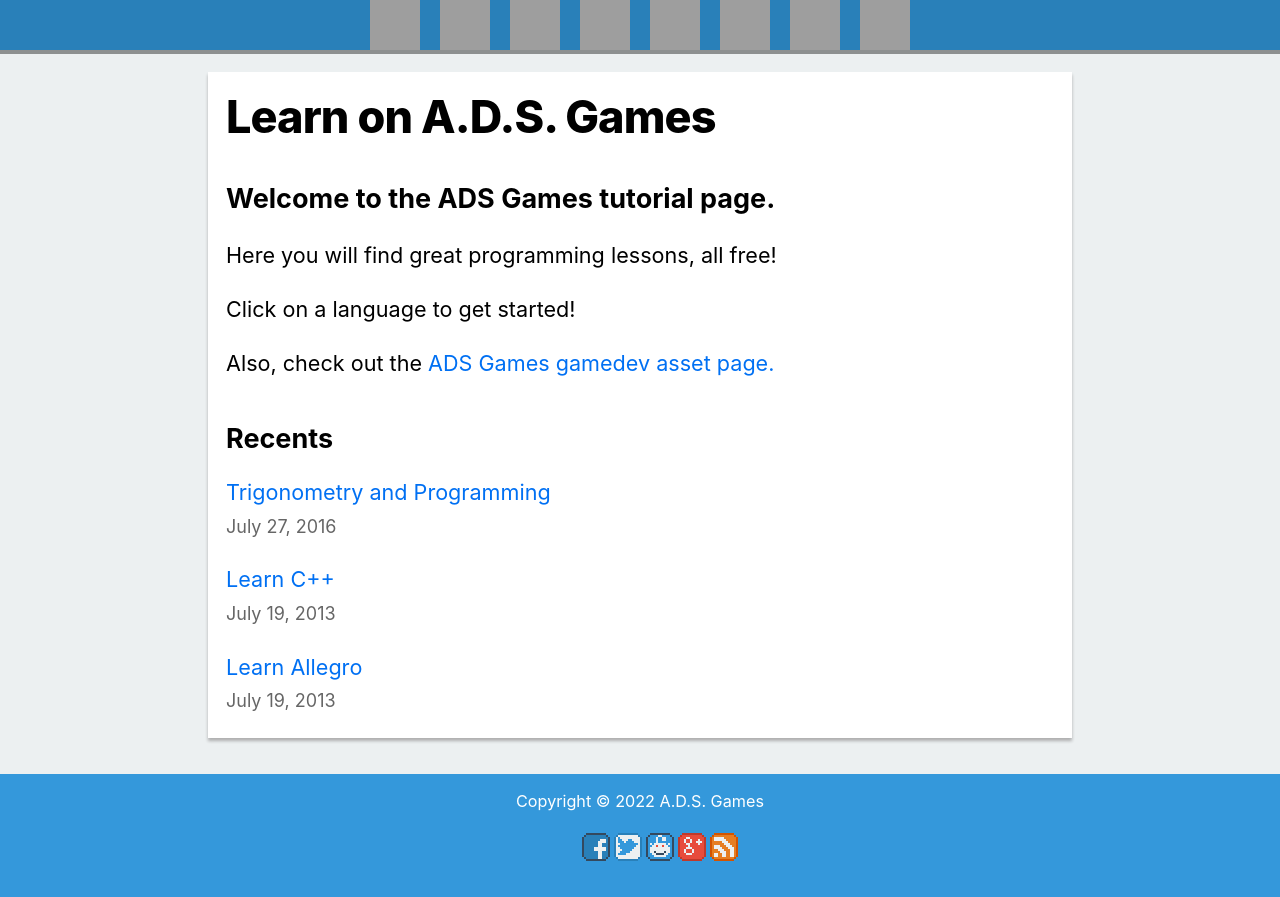
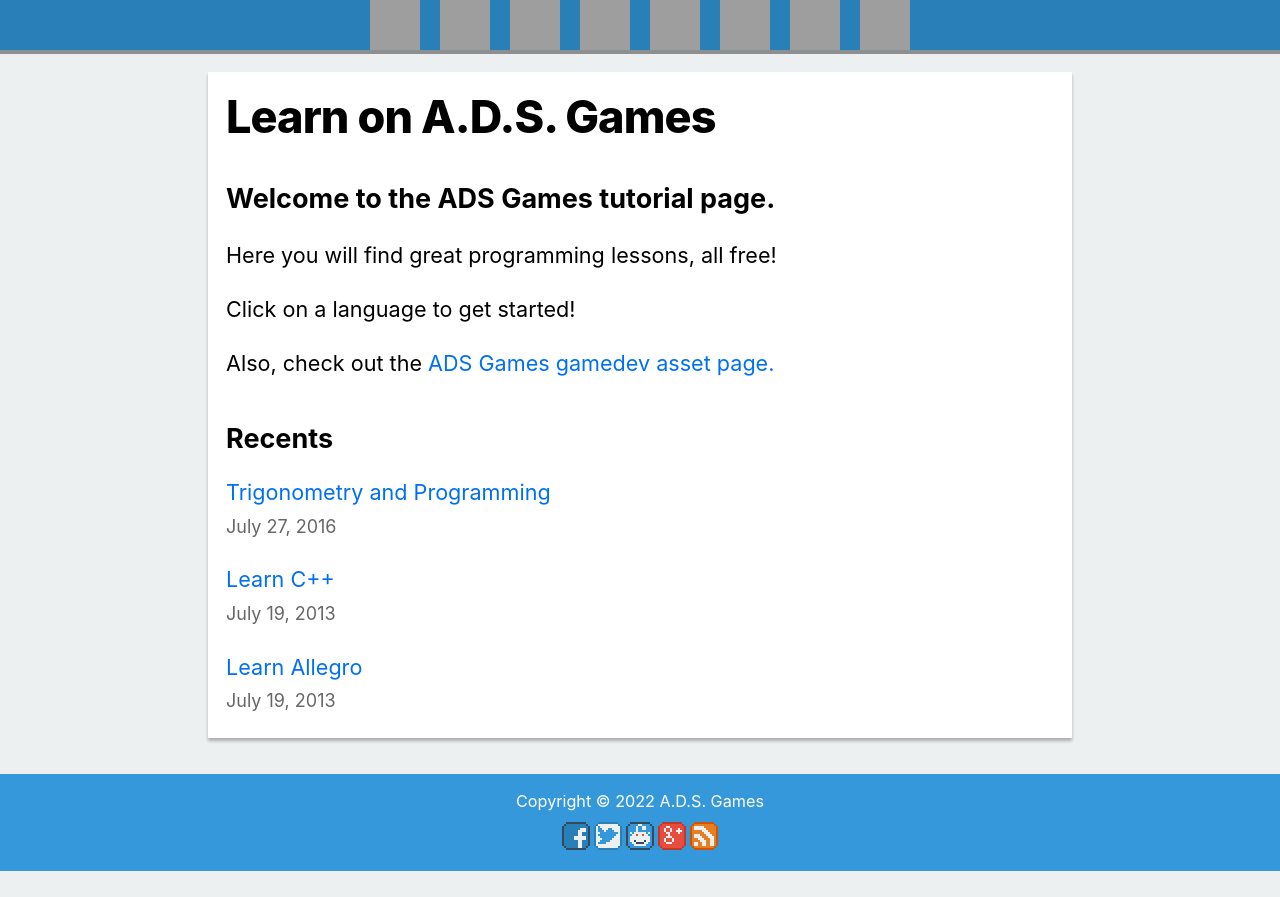
Before and after one commit to AdsGames/learn.adsgames.net, a Next.js app: page / in a window 1280 px wide. After the commit the page ends 871 px from the top, so only its background shows below. Built offline with nearby package versions, Linux system fonts and the light colour scheme; grey boxes are pictures that could not be loaded.

Commit message:
fix: cache headers, footer nesting

```diff
--- a/components/footer.module.css
+++ b/components/footer.module.css
@@ -1,3 +1,10 @@
+.footer {
+  background-color: #3498db;
+  text-align: center;
+  padding: 10px 0;
+  margin-top: auto;
+}
+
 .footerText {
   font-size: 0.9em;
   margin: 5px 0px;
@@ -5,25 +12,16 @@
 }
 
 .footerIcons {
-  width: 300px;
-  margin-left: auto;
-  margin-right: auto;
+  margin: 0 auto;
 }
 
-.footerIconLinks {
-  list-style-type: none;
+.footerIcons a {
   display: inline-block;
-  height: 32px;
-  margin: 0px;
-  padding: 0px;
 }
 
-.footerIcons li {
-  display: inline-block;
+.footerIcons div {
   width: 32px;
   height: 32px;
-  cursor: pointer;
-  background-position: center center;
 }
 
 .footerFacebook {
@@ -41,10 +39,3 @@
 .footerRss {
   background: url("/images/adsgames_ui.png") -96px -50px !important;
 }
-
-.footer {
-  background-color: #3498db;
-  text-align: center;
-  padding: 10px 0;
-  margin-top: auto;
-}
--- a/components/footer.tsx
+++ b/components/footer.tsx
@@ -4,46 +4,31 @@ export const Footer: React.FC = () => (
   <footer className={styles.footer}>
     <p className={styles.footerText}>
       Copyright &#169; {new Date().getFullYear()} A.D.S. Games
-      <br />
+    </p>
     <div className={styles.footerIcons}>
-        <ul id="footer-icon-links">
-          <a
-            href="https://facebook.com/adsgames"
-            rel="noreferrer"
-            target="_blank"
-          >
-            <li className={styles.footerFacebook} title="Facebook" />
+      <a href="https://facebook.com/adsgames" rel="noreferrer" target="_blank">
+        <div className={styles.footerFacebook} title="Facebook" />
       </a>
-          <a
-            href="https://twitter.com/adsGames"
-            rel="noreferrer"
-            target="_blank"
-          >
-            <li className={styles.footerTwitter} title="Twitter" />
+      <a href="https://twitter.com/adsGames" rel="noreferrer" target="_blank">
+        <div className={styles.footerTwitter} title="Twitter" />
       </a>
-          <a
-            href="https://reddit.com/r/adsgames"
-            rel="noreferrer"
-            target="_blank"
-          >
-            <li className={styles.footerReddit} title="Reddit" />
+      <a href="https://reddit.com/r/adsgames" rel="noreferrer" target="_blank">
+        <div className={styles.footerReddit} title="Reddit" />
       </a>
       <a
         href="https://plus.google.com/+AdsgamesNet"
         rel="noreferrer"
         target="_blank"
       >
-            <li className={styles.footerGooglePlus} title="Google Plus" />
+        <div className={styles.footerGooglePlus} title="Google Plus" />
       </a>
       <a
         href="https://adsgames.net/xml/rssFeed.xml"
         rel="noreferrer"
         target="_blank"
       >
-            <li className={styles.footerRss} title="RSS" />
+        <div className={styles.footerRss} title="RSS" />
       </a>
-        </ul>
     </div>
-    </p>
   </footer>
 );
```
Lines whose indentation alone changed are shown as unchanged.
